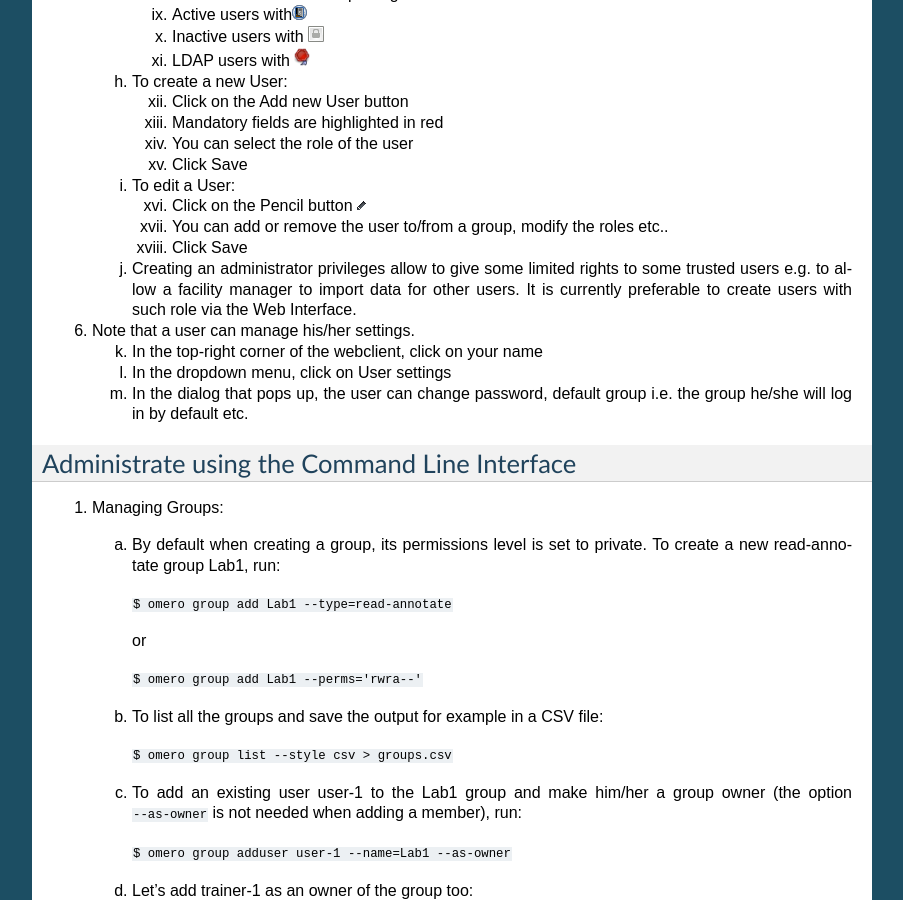
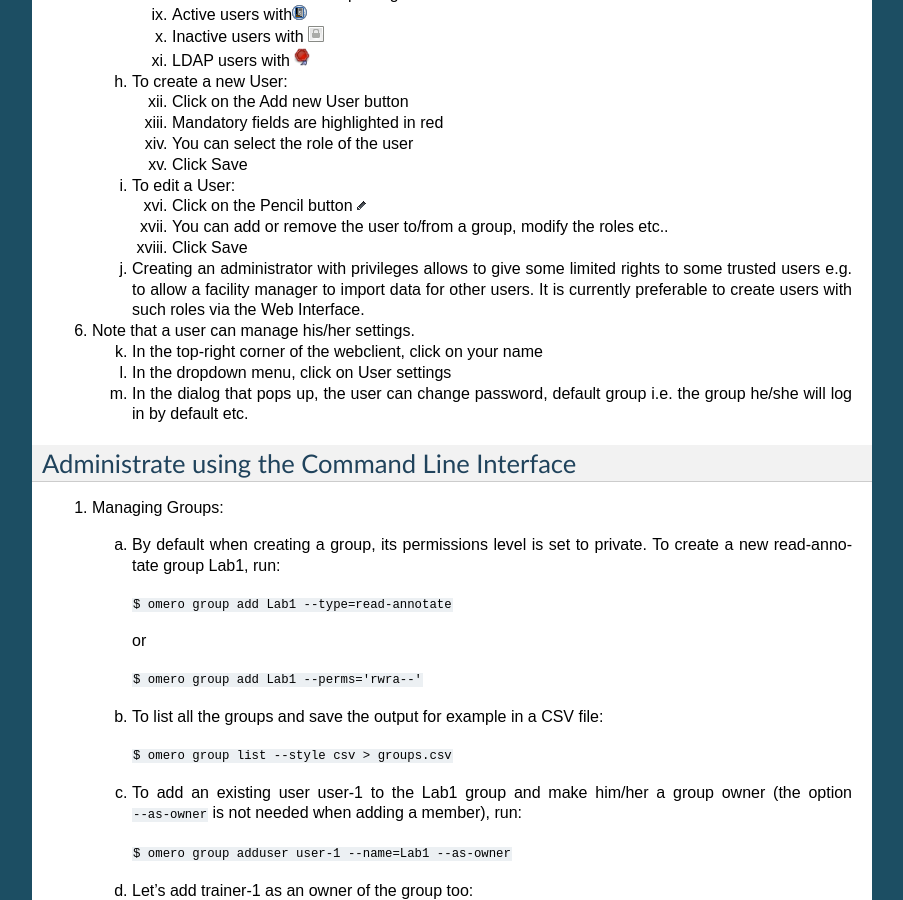
Before and after one commit to ome/omero-guide-introduction, a Sphinx documentation site: the page built from docs/group-user-management.rst, in a window 1280 px wide and 900 px high, scrolled down 1312 px. Shown: the whole window, without its empty margins (198-1101 px from the left). Built offline with Sphinx 7.4.7, drawn with Linux system fonts in a browser that asks for light colours.

Commit message:
Update docs/group-user-management.rst
Co-authored-by: Mark Carroll <m.t.b.carroll@dundee.ac.uk>

```diff
--- a/docs/group-user-management.rst
+++ b/docs/group-user-management.rst
@@ -109,7 +109,7 @@ Below are some useful links to know more about permissions and administrator pri
 
       xviii. Click Save
 
-   j. Creating an administrator privileges allow to give some limited rights to some trusted users e.g. to allow a facility manager to import data for other users. It is currently preferable to create users with such role via the Web Interface.
+   j. Creating an administrator with privileges allows to give some limited rights to some trusted users e.g. to allow a facility manager to import data for other users. It is currently preferable to create users with such roles via the Web Interface.
 
 6. Note that a user can manage his/her settings.
 
```
